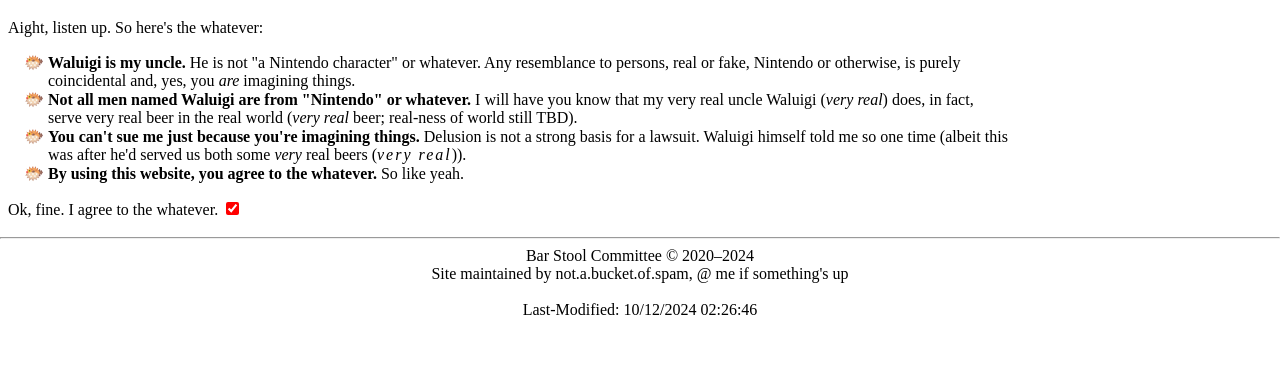
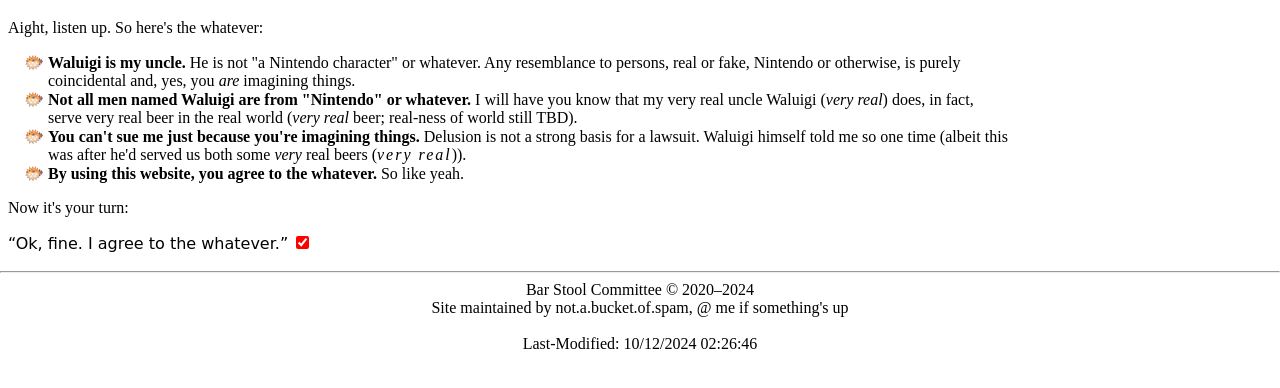
Before and after one commit to notabucketofspam/waluigi_servebeer, a website: page html/page/legal/disclaimer.html in a window 1280 px wide. Shown: the part 86-474 px from the top of the page. Drawn offline with Linux system fonts and the light colour scheme.

Commit message:
Update disclaimer.html

```diff
--- a/html/page/legal/disclaimer.html
+++ b/html/page/legal/disclaimer.html
@@ -15,6 +15,7 @@ accent-color: red;
 .spacey {
   letter-spacing: 2px;
 }
+q{font-family:cursive;}
 *:not(.nonsense){cursor:url("/resource/pistol.cur"), auto;}
 #steak_corner>*, #steak_corner>*>*{cursor:pointer;}
 </style>
@@ -23,7 +24,7 @@ accent-color: red;
 <h1>Legal disclaimer</h1>
 <!-- <hr> -->
 <div id="ok-chief">
-Aight, listen up. So here's the whatever:
+<p>Aight, listen up. So here's the whatever:</p>
 <ol>
   <li>
     <b>Waluigi is my uncle.</b> He is not "a Nintendo character" or whatever. Any resemblance to persons, real or fake, Nintendo or otherwise, is purely coincidental and, yes, you <em>are</em> imagining things.
@@ -38,7 +39,8 @@ Aight, listen up. So here's the whatever:
     <b>By using this website, you agree to the whatever.</b> So like yeah.
   </li>
 </ol>
-<label for="the-whatever">Ok, fine. I agree to the whatever.</label>
+<p>Now it's your turn:</p>
+<label for="the-whatever"><q>Ok, fine. I agree to the whatever.</q></label>
 <input id="the-whatever" type="checkbox" checked onclick="return alert('Thanks, chief !!!')??location.assign('/')??false">
 </div>
 <script src="/js/everything.js"></script>
```
